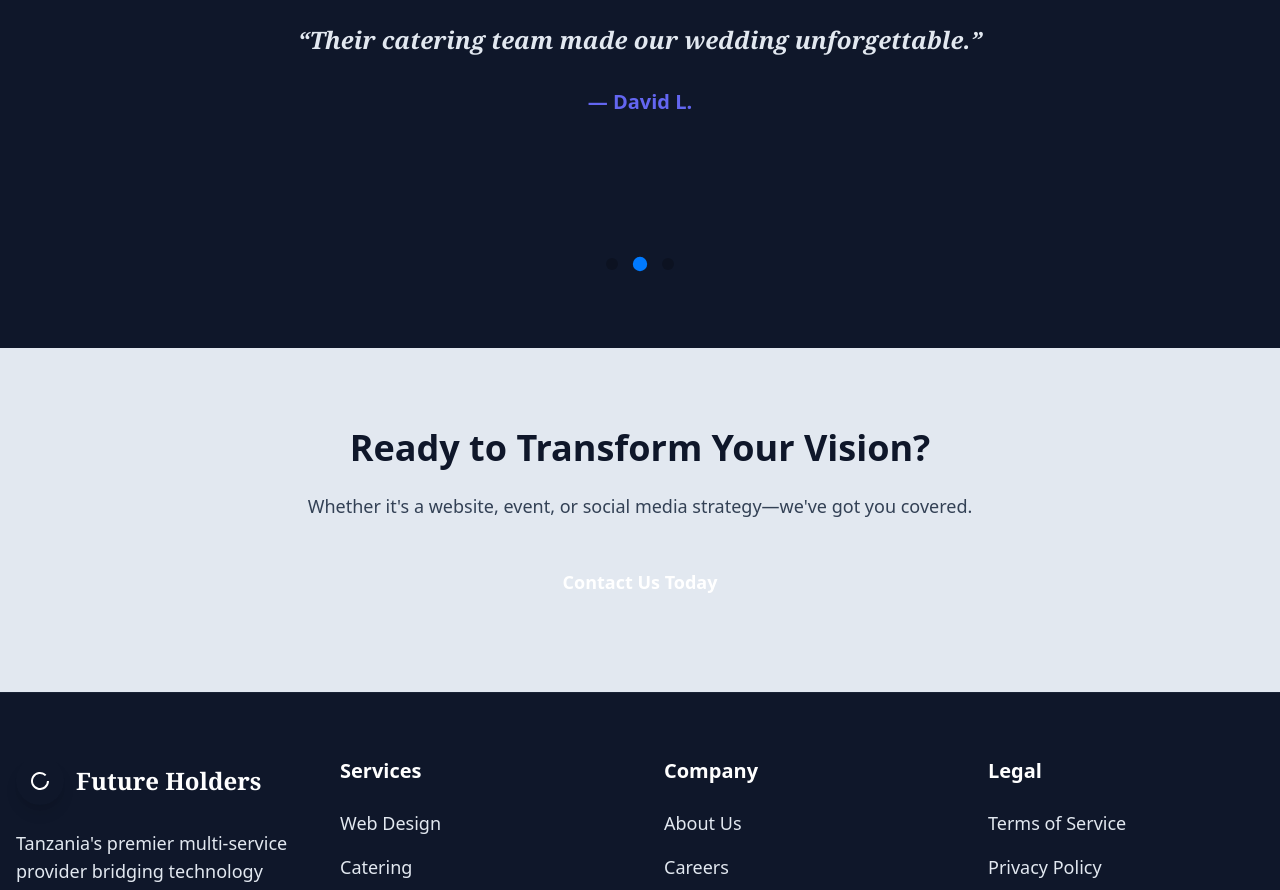
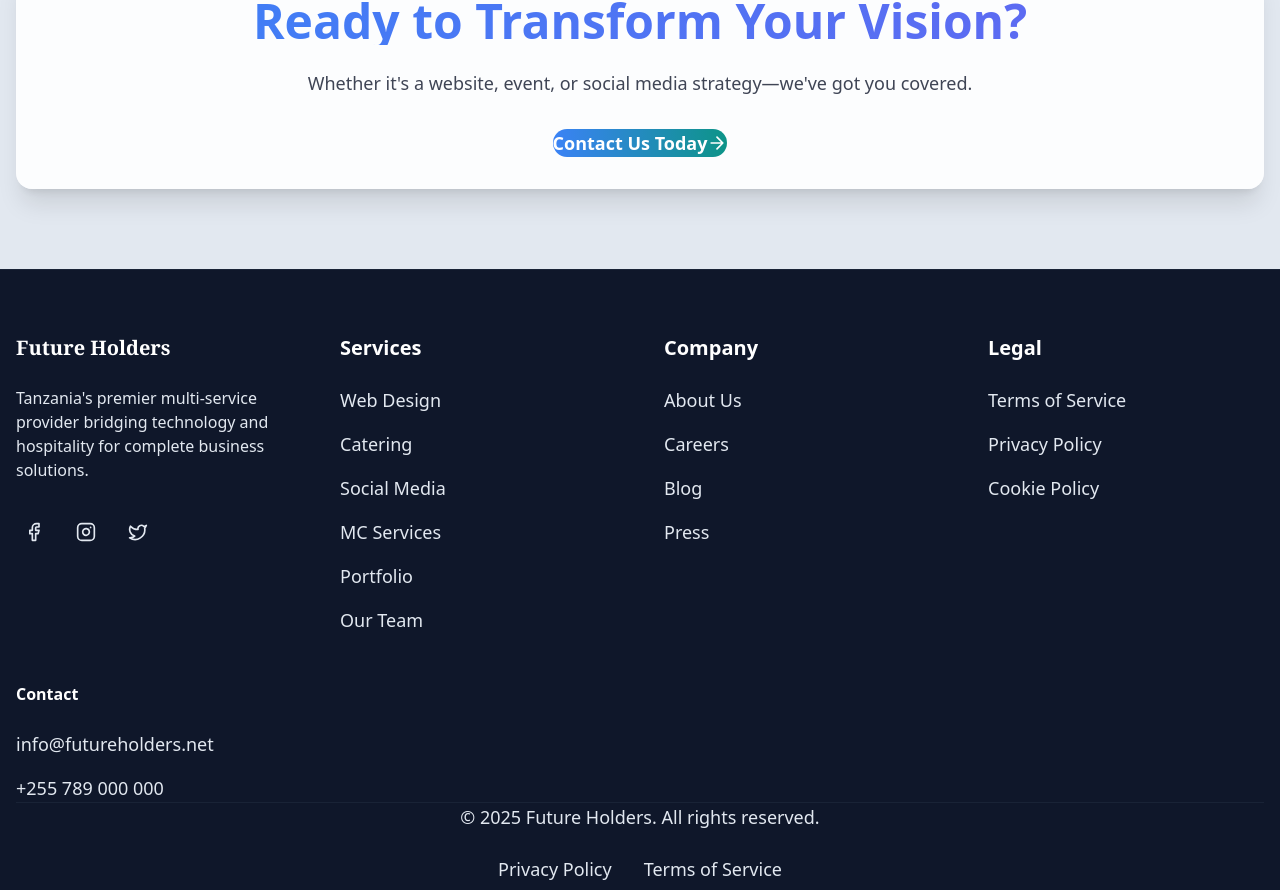
Before and after one commit to EliDistro7/blog, a Next.js app in the folder nextjs-app/: page / in a window 1280 px wide. Shown: the part 1895-2785 px from the top of the page. Built offline with nearby package versions, Linux system fonts and the light colour scheme.

Commit message:
changed sanity dependence

```diff
--- a/nextjs-app/app/components/Footer.js
+++ b/nextjs-app/app/components/Footer.js
@@ -69,27 +69,22 @@ export default function Footer() {
     { icon: <Facebook className="w-5 h-5" />, path: "#" },
     { icon: <Instagram className="w-5 h-5" />, path: "#" },
     { icon: <Twitter className="w-5 h-5" />, path: "#" },
-    { icon: <Linkedin className="w-5 h-5" />, path: "#" },
-    { icon: <Youtube className="w-5 h-5" />, path: "#" }
+
   ];
 
   return (
     <footer className="bg-brand-dark text-brand-foam border-t border-brand-medium/30">
       <div className="container px-4 py-16 mx-auto">
-        <div className="grid grid-cols-2 md:grid-cols-4 lg:grid-cols-5 gap-12">
+        <div className="grid grid-cols-2 md:grid-cols-4 gap-12">
           {/* Logo and description */}
           <div className="col-span-2 lg:col-span-1">
             <Link href="/" className="flex items-center gap-3 mb-6 group">
-              <div className="flex items-center justify-center w-12 h-12 rounded-full bg-gradient-to-br from-brand-accent to-brand-teal text-white shadow-lg">
-                <svg xmlns="http://www.w3.org/2000/svg" viewBox="0 0 24 24" fill="currentColor" className="w-6 h-6">
-                  <path d="M18.364 5.636L16.95 7.05A7 7 0 1 0 19 12h2a9 9 0 1 1-2.636-6.364z" />
-                </svg>
-              </div>
-              <span className="text-2xl font-serif font-bold text-white group-hover:text-brand-accent transition-colors">
+
+              <span className="text-xl font-serif font-bold text-white group-hover:text-brand-accent transition-colors">
                 Future Holders
               </span>
             </Link>
-            <p className="text-brand-foam/80 mb-8 text-lg leading-relaxed">
+            <p className="text-brand-foam/80 mb-8 leading-relaxed">
               {content[language].description}
             </p>
             <div className="flex gap-4">
@@ -155,11 +150,14 @@ export default function Footer() {
                 </li>
               ))}
             </ul>
-            <h3 className="text-xl font-bold text-white mb-6">{content[language].contactTitle}</h3>
+
+          </div>
+          <div className='flex flex-col justify-content-center'>
+          <h3 className="text-md font-bold text-white mb-6">{content[language].contactTitle}</h3>
             <ul className="space-y-4">
               <li>
                 <a href="mailto:info@futureholders.co.tz" className="text-brand-foam/70 hover:text-brand-accent transition-colors text-lg">
-                  info@futureholders.co.tz
+                  info@futureholders.net
                 </a>
               </li>
               <li>
@@ -168,11 +166,11 @@ export default function Footer() {
                 </a>
               </li>
             </ul>
-          </div>
+            </div>
         </div>
 
         {/* Divider */}
-        <div className="border-t border-brand-medium/30 my-10"></div>
+        <div className="border-t border-brand-medium/30 my-20"></div>
 
         {/* Bottom row */}
         <div className="flex flex-col md:flex-row justify-between items-center gap-6">
--- a/nextjs-app/app/components/home/CTASection.js
+++ b/nextjs-app/app/components/home/CTASection.js
@@ -20,21 +20,51 @@ export default function CTASection() {
   };
 
   return (
-    <section className="container mx-auto py-20 px-4 text-center">
-      <div>
-        <h2 className="text-3xl md:text-4xl font-bold mb-6 text-brand-dark">
+    <section className="relative overflow-hidden">
+      {/* Vibrant Background Gradient */}
+      <div className="absolute inset-0 bg-gradient-to-br from-brand-blue/5 via-brand-accent/10 to-brand-teal/5 -z-10"></div>
+
+      {/* Dynamic Gradient Elements */}
+      <div className="absolute -left-20 -top-20 w-64 h-64 rounded-full bg-gradient-to-r from-brand-blue/20 to-brand-accent/30 blur-3xl animate-float"></div>
+      <div className="absolute -right-20 -bottom-20 w-64 h-64 rounded-full bg-gradient-to-r from-brand-gold/20 to-brand-coral/30 blur-3xl animate-float animation-delay-2000"></div>
+
+      <div className="container mx-auto py-20 md:py-24 px-4 text-center relative z-10">
+        <div className="bg-white/90 backdrop-blur-sm p-8 md:p-10 rounded-2xl shadow-xl">
+          {/* Gradient Text Title */}
+          <h2 className="text-4xl md:text-5xl font-bold mb-6 bg-gradient-to-r from-brand-blue to-brand-accent bg-clip-text text-transparent">
             {content[language].title}
           </h2>
-        <p className="max-w-2xl mx-auto mb-8 text-gray-700 text-lg">
+
+          <p className="max-w-2xl mx-auto mb-8 text-brand-dark/80 text-lg md:text-xl">
             {content[language].description}
           </p>
-      </div>
+
+          {/* Modern CTA Button */}
           <Link
             href="/contact"
-        className="inline-block px-8 py-4 bg-gradient-to-r from-brand-accent to-brand-teal text-white rounded-full font-bold hover:shadow-glow hover:bg-opacity-90 transition-all text-lg hover:scale-105"
+            className="relative inline-flex items-center justify-center px-12 py-5 md:px-14 md:py-6 overflow-hidden font-bold text-white rounded-full group"
           >
+            {/* Animated Gradient Background */}
+            <span className="absolute inset-0 bg-gradient-to-r from-brand-blue via-brand-accent to-brand-teal group-hover:from-brand-accent group-hover:via-brand-blue group-hover:to-brand-teal transition-all duration-500 bg-[length:200%_auto] animate-gradient-x"></span>
+
+            {/* Shine Effect */}
+            <span className="absolute top-0 left-0 w-full h-full bg-white/10 group-hover:bg-white/0 transition-all duration-300"></span>
+
+            {/* Button Content */}
+            <span className="relative z-10 flex items-center text-lg md:text-xl tracking-wide">
               {content[language].button}
+              <span className="ml-3 inline-block transition-transform group-hover:translate-x-1 group-hover:scale-110">
+                <svg width="20" height="20" viewBox="0 0 24 24" fill="none" xmlns="http://www.w3.org/2000/svg">
+                  <path d="M5 12H19M19 12L12 5M19 12L12 19" stroke="currentColor" strokeWidth="2" strokeLinecap="round" strokeLinejoin="round"/>
+                </svg>
+              </span>
+            </span>
+
+            {/* Pulse Animation */}
+            <span className="absolute inset-0 rounded-full opacity-0 group-hover:opacity-100 group-hover:animate-pulse group-hover:border-2 group-hover:border-white/30 transition-all duration-300"></span>
           </Link>
+        </div>
+      </div>
     </section>
   );
 }
--- a/nextjs-app/app/page.js
+++ b/nextjs-app/app/page.js
@@ -57,7 +57,7 @@ const ExampleBlogPost = {
       <HeroSection />
 
       <section className="py-16 container">
-        <div className="mb-16">
+    {/*    <div className="mb-16">
           <h2 className="text-3xl md:text-4xl font-bold text-brand-dark mb-4">
             Latest Updates
           </h2>
@@ -69,7 +69,9 @@ const ExampleBlogPost = {
            <Blog post={ExampleBlogPost} />
 
         </div>
-      </section>
+
+      */}
+       </section>
 
       <ServicesGrid />
       <TestimonialSection />
--- a/nextjs-app/tailwind.config.ts
+++ b/nextjs-app/tailwind.config.ts
@@ -13,6 +13,20 @@ export default {
       aspectRatio: {
         '4/3': '4 / 3',
         '3/4': '3 / 4',
+      },
+      animation: {
+        'gradient-x': 'gradient-x 3s ease infinite',
+        'float': 'float 6s ease-in-out infinite',
+      },
+      keyframes: {
+        'gradient-x': {
+          '0%, 100%': { 'background-position': '0% 50%' },
+          '50%': { 'background-position': '100% 50%' },
+        },
+        'float': {
+          '0%, 100%': { transform: 'translateY(0)' },
+          '50%': { transform: 'translateY(-20px)' },
+        }
       },
 
       dropShadow: {
```
Lines whose indentation alone changed are shown as unchanged.
